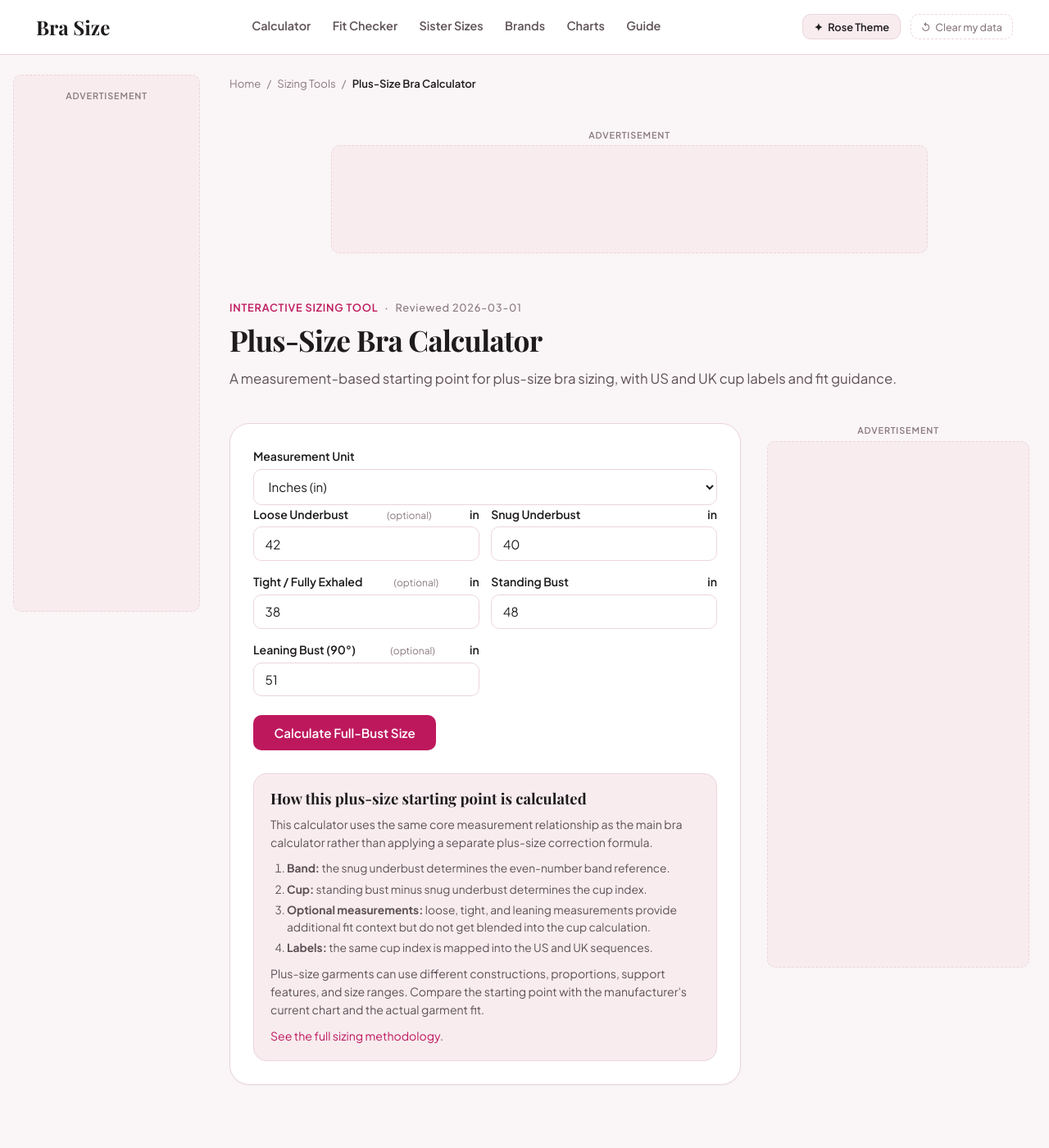
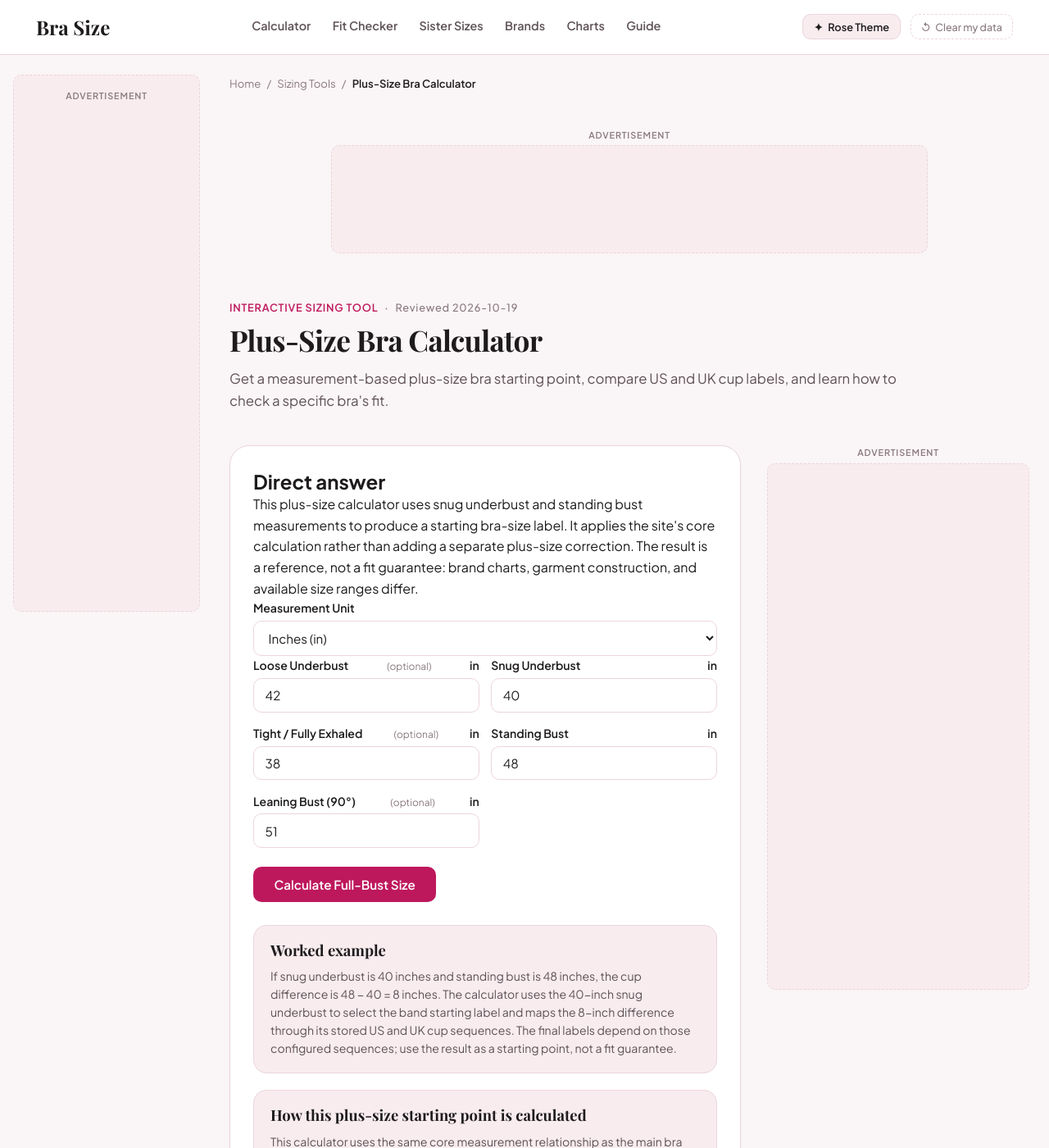
Before and after one commit to sharpedge74-cmyk/Bra-Size-Pro, a Jekyll site: the page built from plus-size-bra-calculator.html, in a window 1280 px wide and 1400 px high. Shown: the whole window at 82% size. Built offline with Jekyll 4.4.1, drawn with Linux system fonts in a browser that asks for light colours; some web fonts are replaced; some of the changed text lies outside the part shown.

Commit message:
Update sizing reference and plus-size calculator content with sourced limitations and examples

```diff
--- a/plus-size-bra-calculator.html
+++ b/plus-size-bra-calculator.html
@@ -1,11 +1,11 @@
 ---
 layout: tool
 title: "Plus-Size Bra Calculator"
-description: "A measurement-based starting point for plus-size bra sizing, with US and UK cup labels and fit guidance."
+description: "Get a measurement-based plus-size bra starting point, compare US and UK cup labels, and learn how to check a specific bra's fit."
 permalink: /plus-size-bra-calculator
 breadcrumb_label: "Plus-Size Bra Calculator"
 intent: "Estimate a plus-size bra sizing starting point from body measurements"
-last_reviewed: "2026-03-01"
+last_reviewed: "2026-10-19"
 tool_js: "plus-size-bra-calculator.js"
 ads: "tool"
 related_tool:
@@ -17,10 +17,21 @@
   desc: "Understand cup labels and why they can vary between sizing systems."
   url: "/bra-cup-size-guide"
 faq:
-  - q: "Does being plus size change the basic bra-size calculation?"
-    a: "The same basic measurements can be used as a starting point. Plus-size ranges may offer different styles, constructions and size charts, so compare your measurements with the specific manufacturer's chart and check the actual fit."
+  - q: "Does plus-size bra sizing use a different formula?"
+    a: "This calculator uses the same core relationship as the main calculator: snug underbust for the band starting label and standing bust minus snug underbust for the cup index. It does not add a separate plus-size correction."
+  - q: "Can I use the result for every plus-size brand?"
+    a: "No. Treat the result as a starting label and check the current chart for the exact brand and style. Size availability and garment construction differ."
+  - q: "Do loose, tight, and leaning measurements affect the result?"
+    a: "They are optional inputs for context. The documented calculation uses snug underbust and standing bust; optional measurements are not blended into the core formula."
+  - q: "What if the calculator gives a size I cannot find?"
+    a: "Check the brand's actual size range and any product-specific chart. A calculated label does not mean every manufacturer produces it."
+  - q: "What if a bra causes pain or pressure?"
+    a: "Stop wearing a garment that causes persistent pain or skin injury and reassess fit and style. For ongoing pain, a new lump, or concerns related to surgery or pregnancy, consult a qualified clinician."
+
 ---
 
+<h2>Direct answer</h2>
+<p>This plus-size calculator uses snug underbust and standing bust measurements to produce a starting bra-size label. It applies the site's core calculation rather than adding a separate plus-size correction. The result is a reference, not a fit guarantee: brand charts, garment construction, and available size ranges differ.</p>
 <div class="calculator-card">
   <form id="plus-size-form" class="calc-form" data-measurement-unit-form>
     <div class="calc-control-group measurement-unit-control">
@@ -74,6 +85,10 @@
     </div>
   </form>
 
+<section class="calculator-reference" aria-labelledby="plus-example-heading">
+  <h2 id="plus-example-heading">Worked example</h2>
+  <p>If snug underbust is 40 inches and standing bust is 48 inches, the cup difference is 48 − 40 = 8 inches. The calculator uses the 40-inch snug underbust to select the band starting label and maps the 8-inch difference through its stored US and UK cup sequences. The final labels depend on those configured sequences; use the result as a starting point, not a fit guarantee.</p>
+</section>
 <section class="calculator-reference" aria-labelledby="plus-reference-heading">
   <h2 id="plus-reference-heading">How this plus-size starting point is calculated</h2>
   <p>This calculator uses the same core measurement relationship as the main bra calculator rather than applying a separate plus-size correction formula.</p>
```
